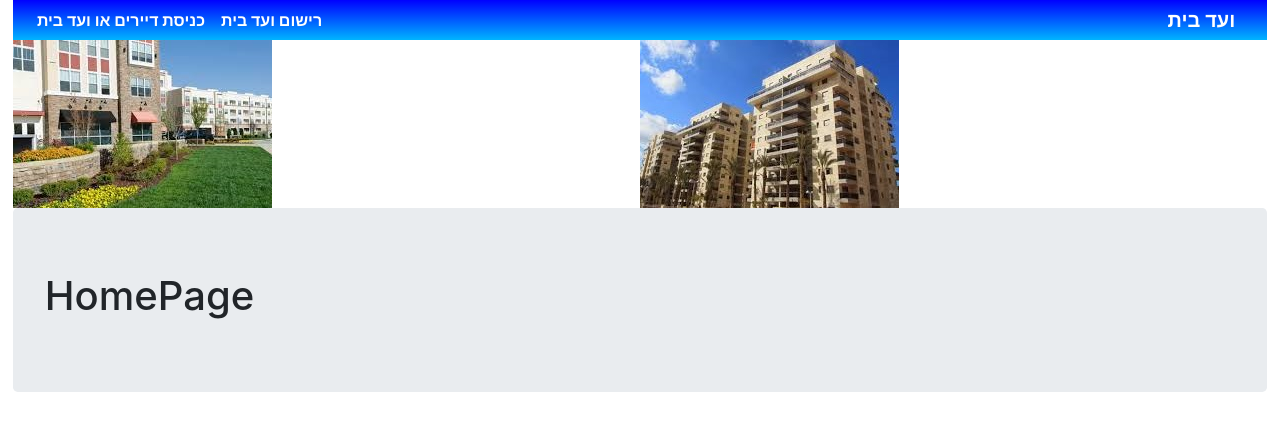
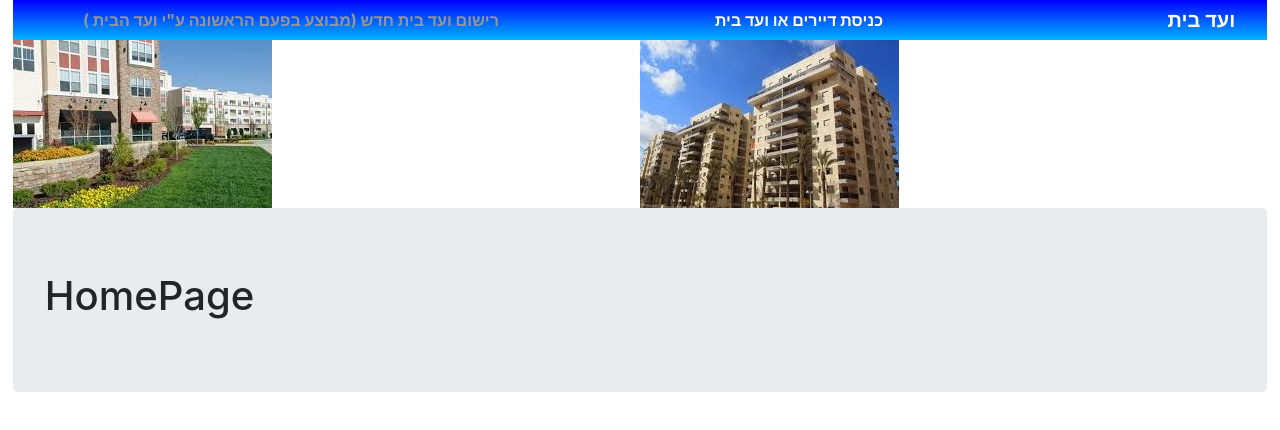
Before and after one commit to eyallev18/home_assoc_mang, a React (Create React App) app: page /#/ in a window 1280 px wide. Shown: the top 430 px of the page. Built offline with nearby package versions, Linux system fonts and the light colour scheme; what parse would draw is missing.

Commit message:
dropdown committee member is functional

```diff
--- a/src/components/TanantsNavbar.css
+++ b/src/components/TanantsNavbar.css
@@ -5,15 +5,33 @@
     background: linear-gradient(to bottom, blue 0%, rgb(0,180,255) 100%)!important;
 
 }
-.navlink{
+.navlink,.nav-link {
     color:white!important;
     font-weight: bold;
+    flex-wrap: nowrap;
+
 
 }
+.different{
+    color: rgb(150,150,150)!important;
+    font-weight: bold;
+    margin-right: 200px!important;
+}
 
-.navlink:hover{
+.different:hover {
     height: 100%;
-    color:white;
+    text-decoration: underline;
+}
+.navlink:not(.different):hover{
+    height: 100%;
+    color:white!important;
     background-color: cadetblue;
     text-decoration: underline;
 }
+.nav-link:hover{
+    height: 100%;
+    color:white!important;
+    background-color: cadetblue;
+    text-decoration: underline;
+
+}
--- a/src/components/TanantsNavbar.js
+++ b/src/components/TanantsNavbar.js
@@ -1,5 +1,5 @@
 import React, { Component } from 'react';
-import { Navbar, Nav } from 'react-bootstrap'
+import { Navbar, Nav, NavDropdown } from 'react-bootstrap'
 import { Redirect } from 'react-router-dom';
 import 'bootstrap/dist/css/bootstrap.min.css';
 import './TanantsNavbar.css'
@@ -136,8 +136,15 @@ class TanantsNavbar extends Component {
         const messagesLink = activeUser ? <Nav.Link className="navlink" href="#/messages">הודעות</Nav.Link> : null;
         const issuesLink = activeUser ? <Nav.Link className="navlink" href="#/issues">תקלות</Nav.Link> : null;
         const votingLink = activeUser ? <Nav.Link className="navlink" href="#/voting" >הצבעות</Nav.Link> : null;
-        const adminLink = activeUser && isCommitteeUser ? <Nav.Link className="navlink" href="#/tanants" >רישום דיירים</Nav.Link> : null;
-        const signupLink = !activeUser ? <Nav.Link className="navlink" onClick={() => { this.setState({ showNewCommitteeModal: true }) }} > רישום ועד בית</Nav.Link> : null;
+
+        const adminLink = activeUser && isCommitteeUser ? <NavDropdown title="ניהול ועד בית" id="basic-nav-dropdown">
+            <NavDropdown.Item href="#action/1.1" className="diffcolor">רישום דיירים</NavDropdown.Item>
+            <NavDropdown.Item href="#action/1.2" className="diffcolor">עריכת רשימת דיירים</NavDropdown.Item>
+            <NavDropdown.Item href="#action/1.3" className="diffcolor">מחיקת דיירים</NavDropdown.Item>
+            <NavDropdown.Item href="#action/1.4" className="diffcolor">החלף ועד</NavDropdown.Item>
+        </NavDropdown> : null;
+
+        const signupLink = !activeUser ? <Nav.Link className="navlink different" onClick={() => { this.setState({ showNewCommitteeModal: true }) }} > רישום ועד בית חדש (מבוצע בפעם הראשונה ע"י ועד הבית ) </Nav.Link> : null;
         const loginLink = !activeUser ? <Nav.Link className="navlink" href="#/login"> כניסת דיירים או ועד בית</Nav.Link> : null;
         const logoutLink = activeUser ? <Nav.Link className="navlink" href="#/" onClick={this.props.handeLogout} >התנתק</Nav.Link> : null;
         // && !isCommitteeMember
@@ -148,7 +155,9 @@ class TanantsNavbar extends Component {
                     <Navbar.Brand className="navlink" href="#/">ועד בית</Navbar.Brand>
                     <Navbar.Toggle aria-controls="basic-navbar-nav" />
                     <Navbar.Collapse id="basic-navbar-nav">
+
                         <Nav className="mr-auto">
+                            {adminLink}
                             {dashboardLink}
                         </Nav>
                         <Nav className="mr-auto">
@@ -164,11 +173,12 @@ class TanantsNavbar extends Component {
                             {votingLink}
                         </Nav>
                         <Nav className="mr-auto">
-                            {adminLink}
+
+                            {loginLink}
                         </Nav>
-                        <Nav >
+                        <Nav className="ml-auto" >
                             {signupLink}
-                            {loginLink}
+
                             {logoutLink}
                         </Nav>
                     </Navbar.Collapse>
```
